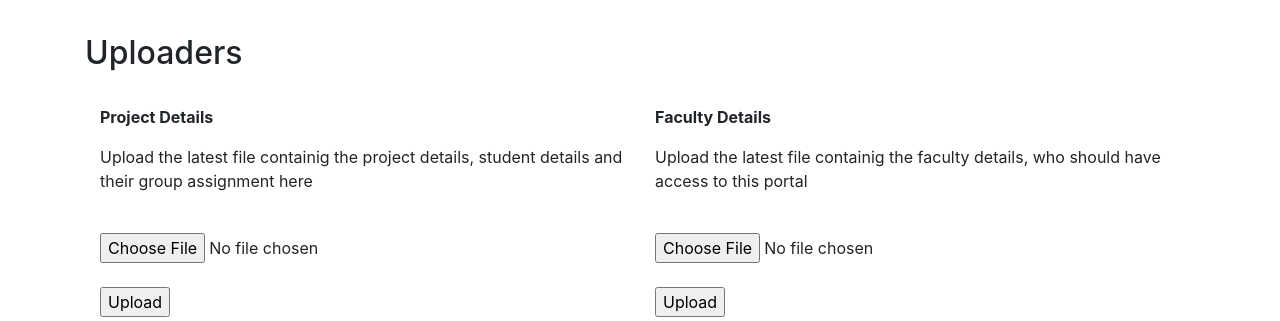
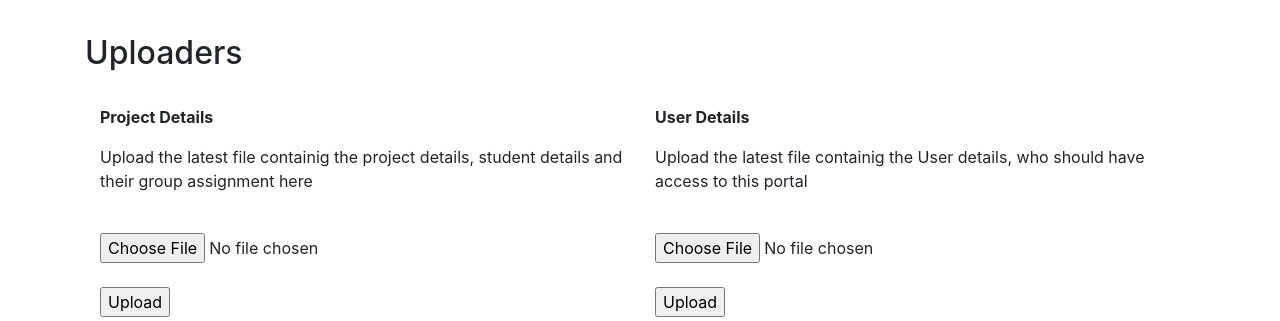
Before and after one commit to Singh-Ish/selfassessment, a Flask app: template sapp/templates/dash/admindash.html in a window 1280 px wide. Shown: the part 1374-1695 px from the top of the page. Run offline with Flask 2, Linux system fonts and the light colour scheme; the template is opened without the code that fills it, so the values that code supplies are empty; some libraries are stand-ins or nearby versions.

Commit message:
adding the test data for office admin and changing the user uploader

```diff
--- a/sapp/templates/dash/admindash.html
+++ b/sapp/templates/dash/admindash.html
@@ -89,10 +89,10 @@
     </div>
     <div class="col-sm">
       <!-- user data uploader -->
-    <p><b>Faculty Details </b></p>
-    <p>Upload the latest file containig the faculty details, who should have access to this portal</p>
+    <p><b>User Details </b></p>
+    <p>Upload the latest file containig the User details, who should have access to this portal</p>
     <br>
-    <form class="fupload" action="/fdupload" method="POST" enctype="multipart/form-data">
+    <form class="fupload" action="/uupload" method="POST" enctype="multipart/form-data">
       <input type="file" name="file"> <br><br>
       <input type="submit" value=Upload />
     </form>
```
Also changed, not shown: 2 other files.
